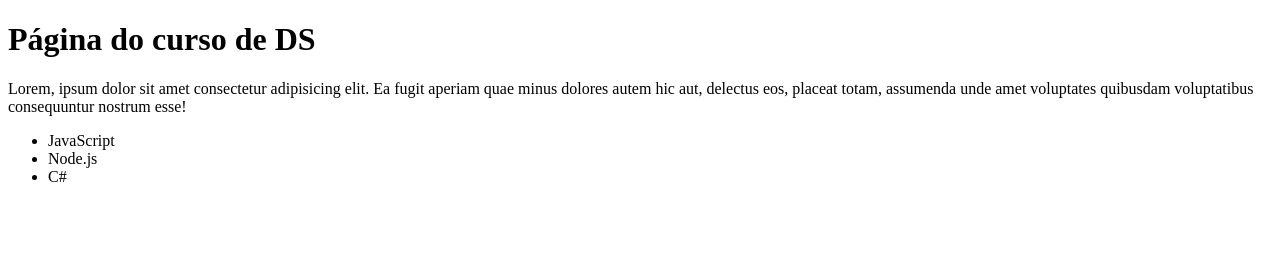
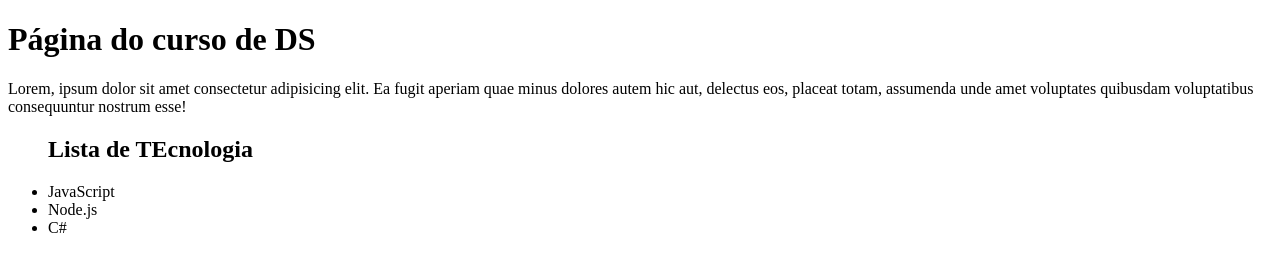
Before and after one commit to rafaelcassimiro123/aula-ds2, a plain HTML site: page index.html in a window 1280 px wide. Drawn offline with Linux system fonts and the light colour scheme.

Commit message:
novo commit

```diff
--- a/index.html
+++ b/index.html
@@ -9,6 +9,7 @@
     <h1>Página do curso de DS</h1>
     <p>Lorem, ipsum dolor sit amet consectetur adipisicing elit. Ea fugit aperiam quae minus dolores autem hic aut, delectus eos, placeat totam, assumenda unde amet voluptates quibusdam voluptatibus consequuntur nostrum esse!</p>
     <ul>
+        <h2>Lista de TEcnologia</h2>
         <li>JavaScript</li>
         <li>Node.js</li>
         <li>C#</li>
```
